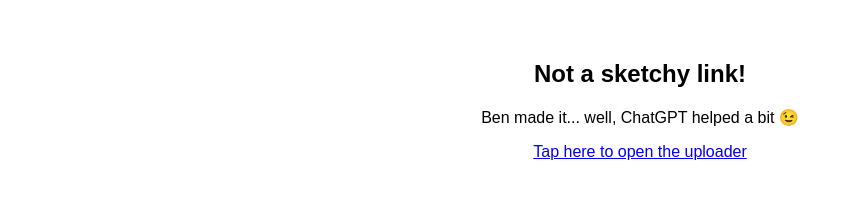
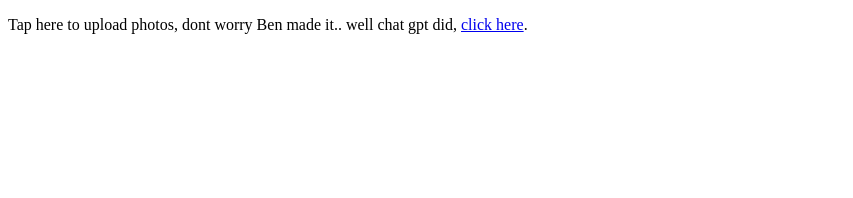
Before and after one commit to bens109/Camera-uploader, a plain HTML site: page index.html in a window 1280 px wide. Shown: the whole page, without its empty margins (0-853 px from the left). Drawn offline with Linux system fonts and the light colour scheme.

Commit message:
Update index.html

```diff
--- a/index.html
+++ b/index.html
@@ -1,20 +1,7 @@
 <!DOCTYPE html>
 <html lang="en">
-<head>
-  <meta charset="UTF-8">
-  <meta name="viewport" content="width=device-width, initial-scale=1.0">
-  <title>Upload Link</title>
 </head>
-<body style="font-family: Arial, sans-serif; text-align: center; padding: 2rem;">
-
-  <h2>Not a sketchy link!</h2>
-  <p>Ben made it... well, ChatGPT helped a bit 😉</p>
-
-  <p>
-    <a href="https://script.google.com/macros/s/AKfycbwBDyK5qnO5NUWROJxXxaUj0lOOqjxg-ClLs5oj2yBhw3l_3HGVCVlNKq0Anal5EFk5/exec" target="_blank">
-      Tap here to open the uploader
-    </a>
-  </p>
-
+<body>
+  <p>Tap here to upload photos, dont worry Ben made it.. well chat gpt did, <a href="https://script.google.com/macros/s/AKfycbwBDyK5qnO5NUWROJxXxaUj0lOOqjxg-ClLs5oj2yBhw3l_3HGVCVlNKq0Anal5EFk5/exec">click here</a>.</p>
 </body>
 </html>
```
